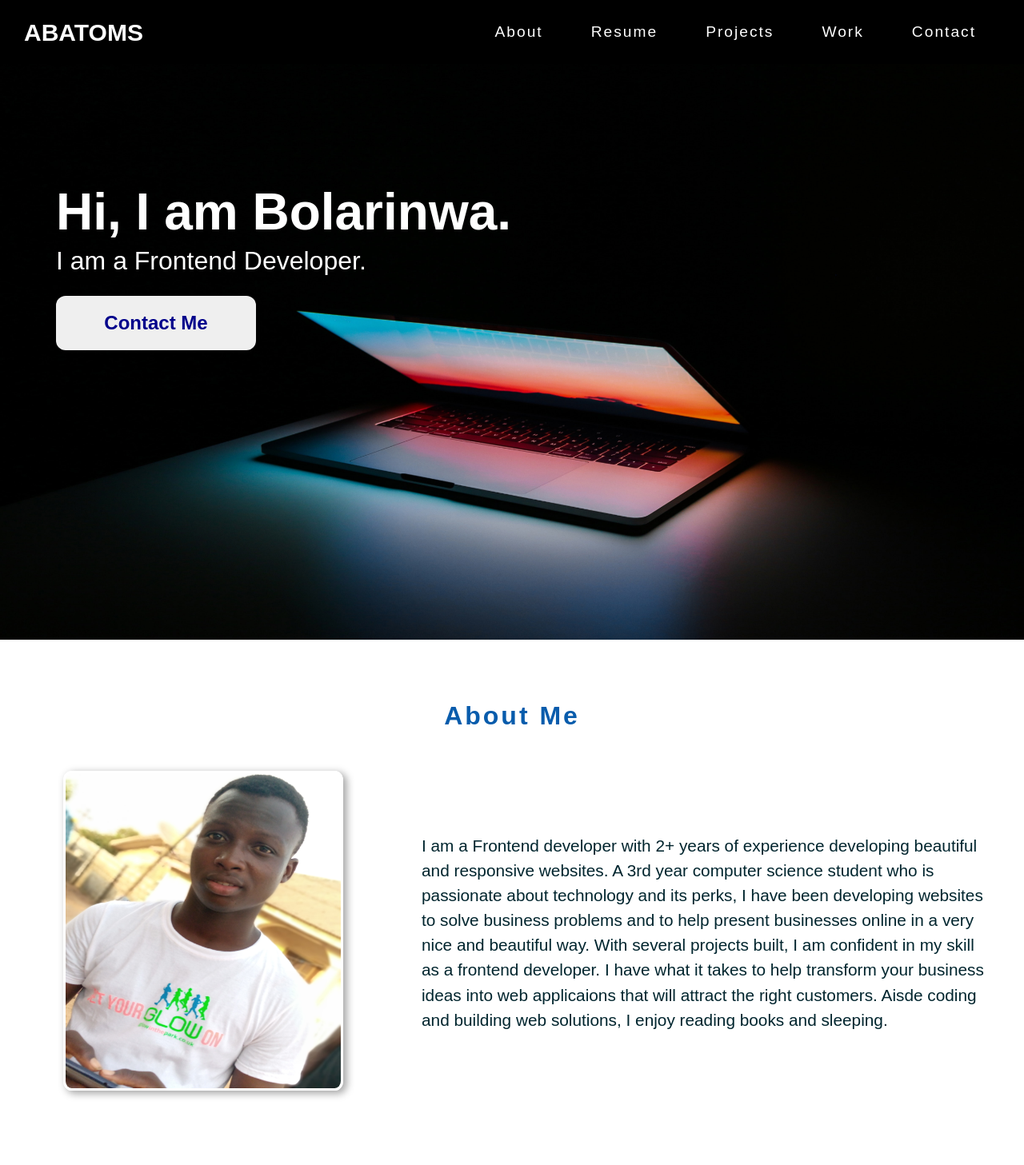
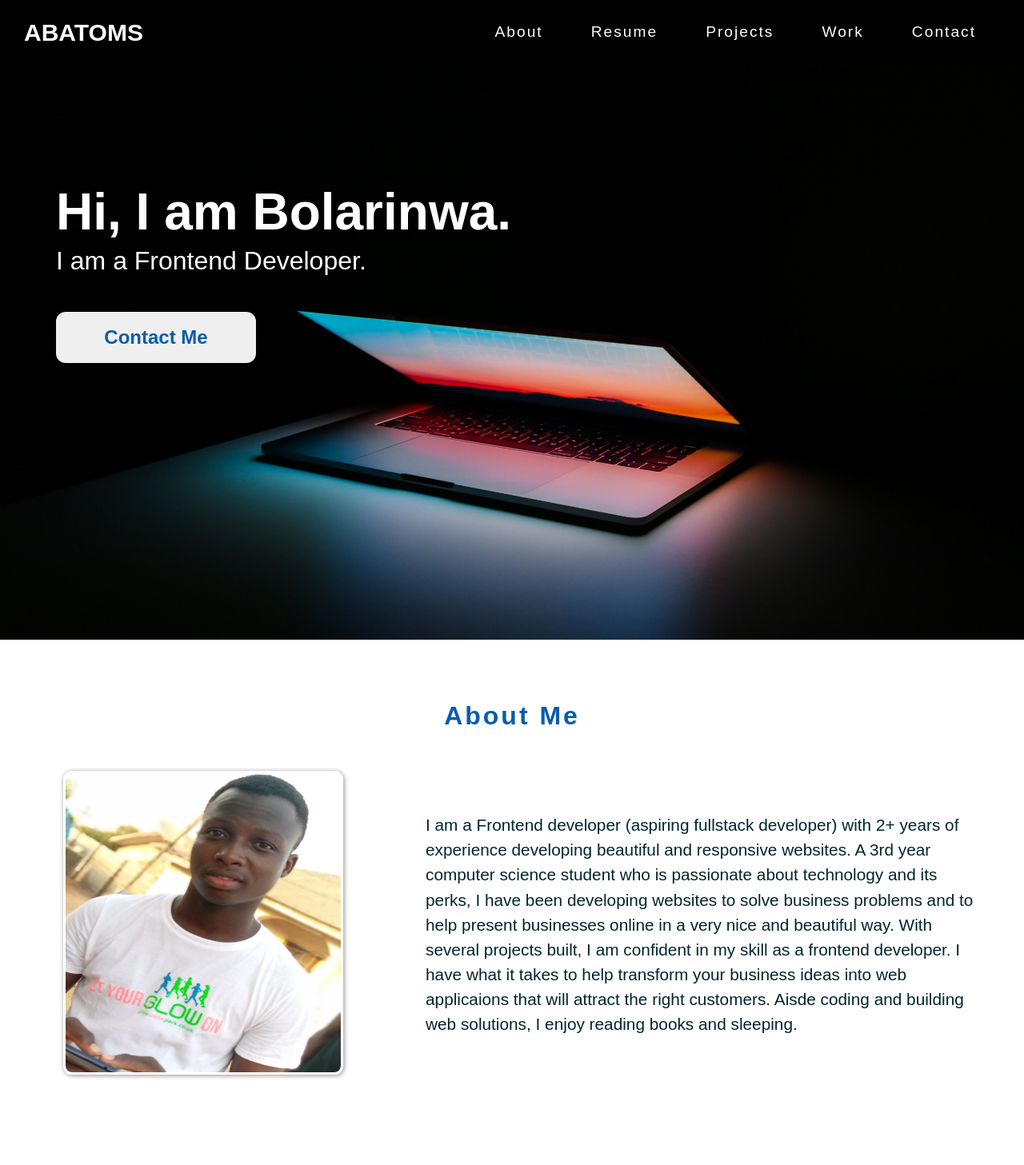
Before and after one commit to Bola-coder/portfolio, a React (Create React App) app: page / in a window 1280 px wide. Shown: the top 1457 px of the page at 80% size. Built offline with nearby package versions, Linux system fonts and the light colour scheme.

Commit message:
Fixed some padding issues in about and button in banner

```diff
--- a/src/components/About.jsx
+++ b/src/components/About.jsx
@@ -14,16 +14,16 @@ const About = () => {
           </span>
           <div>
             <p>
-              I am a Frontend developer with 2+ years of experience developing
-              beautiful and responsive websites. A 3rd year computer science
-              student who is passionate about technology and its perks, I have
-              been developing websites to solve business problems and to help
-              present businesses online in a very nice and beautiful way. With
-              several projects built, I am confident in my skill as a frontend
-              developer. I have what it takes to help transform your business
-              ideas into web applicaions that will attract the right customers.
-              Aisde coding and building web solutions, I enjoy reading books and
-              sleeping.
+              I am a Frontend developer (aspiring fullstack developer) with 2+
+              years of experience developing beautiful and responsive websites.
+              A 3rd year computer science student who is passionate about
+              technology and its perks, I have been developing websites to solve
+              business problems and to help present businesses online in a very
+              nice and beautiful way. With several projects built, I am
+              confident in my skill as a frontend developer. I have what it
+              takes to help transform your business ideas into web applicaions
+              that will attract the right customers. Aisde coding and building
+              web solutions, I enjoy reading books and sleeping.
             </p>
           </div>
         </AboutContent>
--- a/src/styles/About.styled.js
+++ b/src/styles/About.styled.js
@@ -15,13 +15,14 @@ export const AboutContent = styled.div`
   }
 
   p {
+    padding: 5px;
     font-size: 1.3rem;
   }
   img {
     width: 350px;
-    height: 400px;
+    height: 380px;
     border: 3px solid #fff;
-    box-shadow: 4px 3px 10px 1px #aaa;
+    box-shadow: 1px 1px 5px 1px #aaa;
     // border-radius: 50%;
     border-radius: 3%;
     margin-left: 30px;
--- a/src/styles/Button.styled.js
+++ b/src/styles/Button.styled.js
@@ -1,18 +1,20 @@
 import styled from "styled-components";
 
 export const Button = styled.button`
-  padding: 20px 30px;
+  padding: 18px 20px;
   font-size: 1.5rem;
   border: none;
   border-radius: 12px;
-  color: #00008b;
+  color: rgb(8, 92, 172);
   font-weight: bolder;
-  margin-top: 20px;
+  margin-top: 40px;
   width: 250px;
   cursor: pointer;
 
   &:hover {
-    opacity: 0.89;
+    background: transparent;
+    color: #fff;
+    border: 3px solid rgb(8, 92, 172);
     transform: scaleX(0.97);
   }
 `;
```
